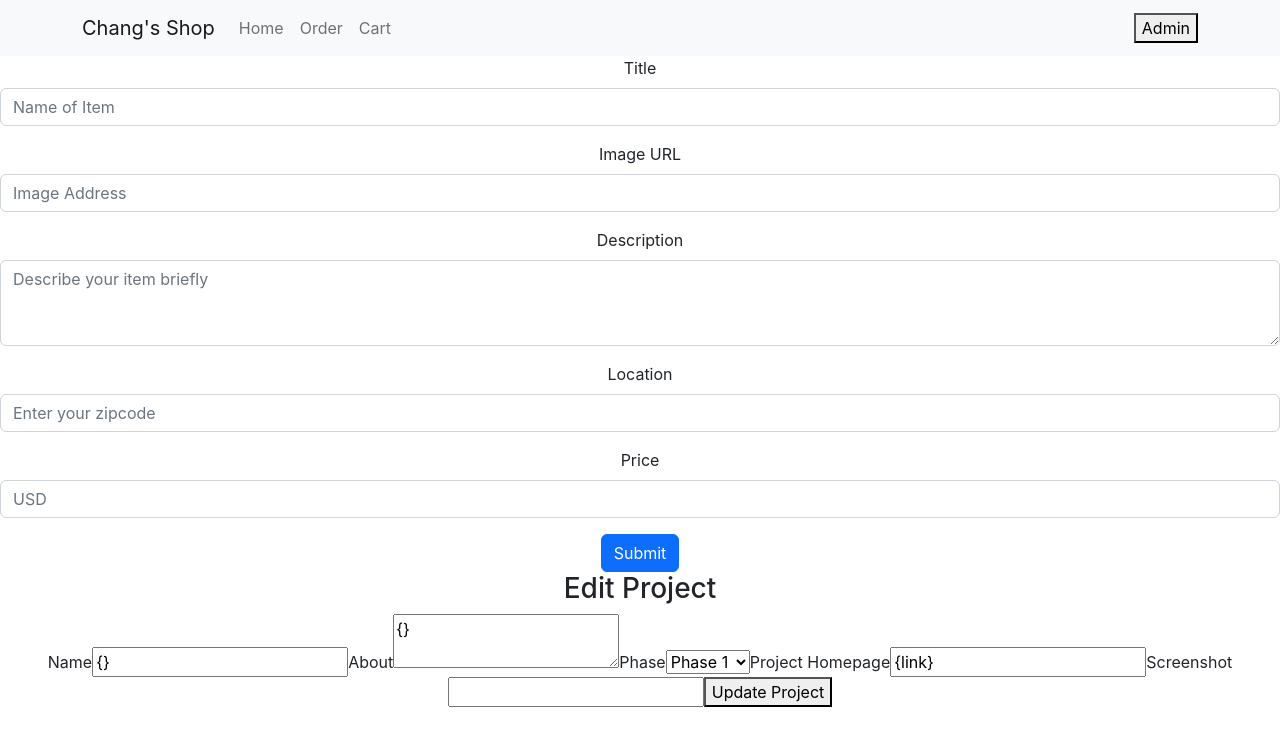
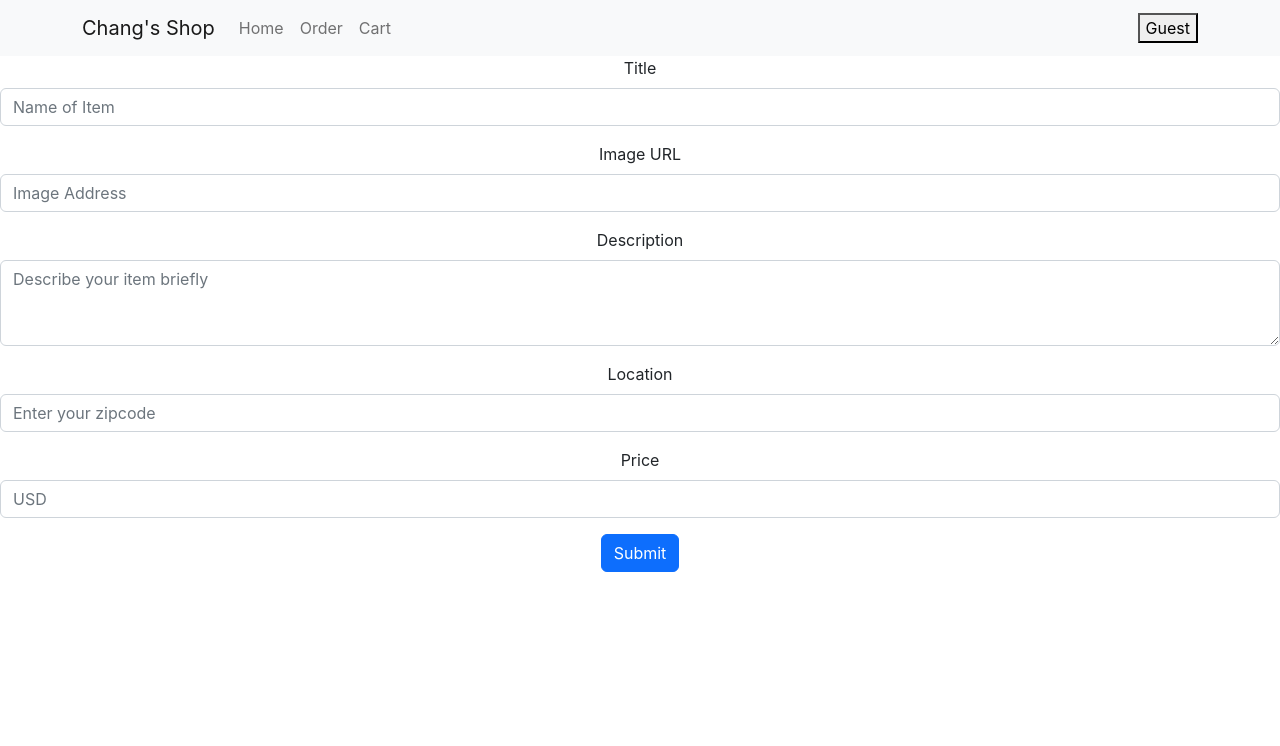
Before and after one commit to rinic75/phase-2-project, a React (Create React App) app: page /new in a window 1280 px wide. Shown: the top 746 px of the page. Built offline with nearby package versions, Linux system fonts and the light colour scheme; data requests are answered from the project's data file.

Commit message:
setup post page

```diff
--- a/src/components/AddNew.js
+++ b/src/components/AddNew.js
@@ -3,7 +3,7 @@ import { Form, Button } from "react-bootstrap";
 
 function AddNew() {
   return(
-    <div>
+
     <Form>
       <Form.Group className="mb-3" controlId="title">
         <Form.Label>Title</Form.Label>
@@ -29,48 +29,7 @@ function AddNew() {
         Submit
       </Button>
     </Form>
-    <form className="form" autoComplete="off">
-      <h3>Edit Project</h3>
 
-      <label htmlFor="name">Name</label>
-      <input
-        type="text"
-        id="name"
-        name="name"
-        value="{}"
-      />
-
-      <label htmlFor="about">About</label>
-      <textarea id="about" name="about" value="{} "/>
-
-      <label htmlFor="phase">Phase</label>
-      <select name="phase" id="phase" value="{}" >
-        <option value="1">Phase 1</option>
-        <option value="2">Phase 2</option>
-        <option value="3">Phase 3</option>
-        <option value="4">Phase 4</option>
-        <option value="5">Phase 5</option>
-      </select>
-
-      <label htmlFor="link">Project Homepage</label>
-      <input
-        type="text"
-        id="link"
-        name="link"
-        value="{link}"
-      />
-
-      <label htmlFor="image">Screenshot</label>
-      <input
-        type="text"
-        id="image"
-        name="image"
-        value=""
-      />
-
-      <button type="submit">Update Project</button>
-    </form>
-    </div>
   )
 }
 
--- a/src/components/NavBar.js
+++ b/src/components/NavBar.js
@@ -17,7 +17,7 @@ function NavBar() {
             {admin? <Nav.Link as={Link} to="/new">Add</Nav.Link> : null}
 
           </Nav>
-          <button onClick={()=>setAdmin(prev=>!prev)}>Admin</button>
+          <button onClick={()=>setAdmin(prev=>!prev)}>{admin? "Admin" : "Guest"}</button>
         </Container>
       </Navbar>
   )
```
